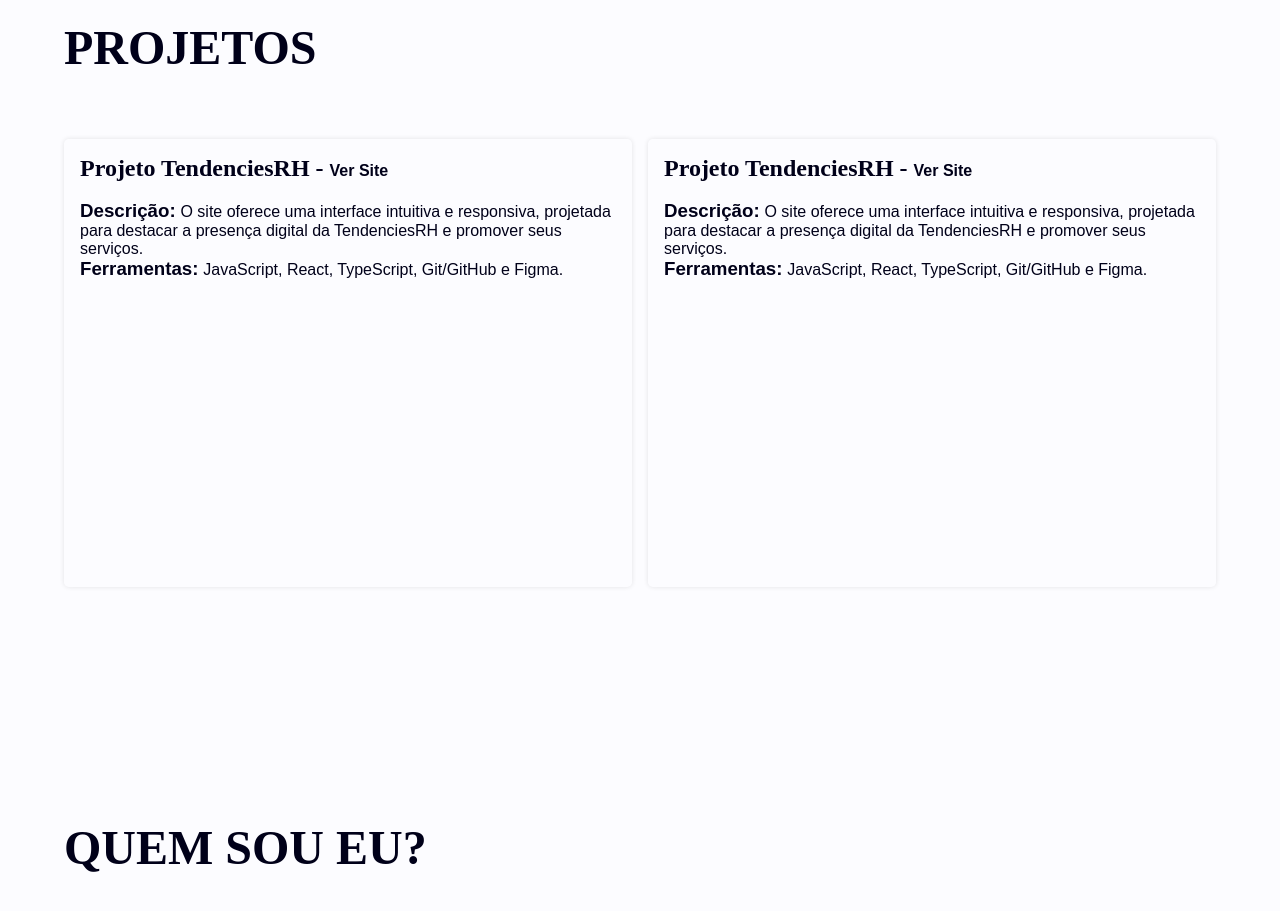
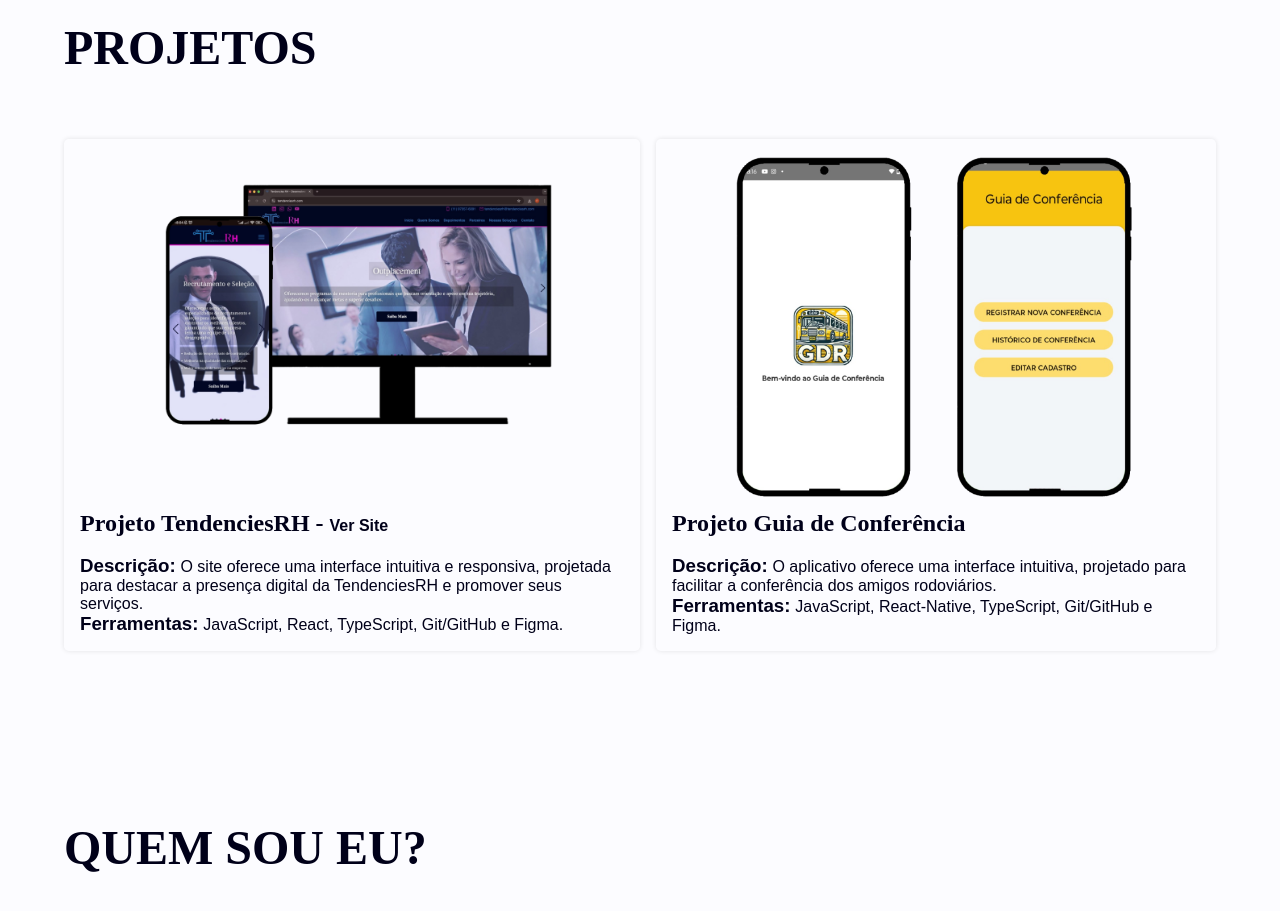
Before and after one commit to matheusLdev/projeto-portfolio, a React (Vite) app: page / in a window 1280 px wide. Shown: the part 820-1731 px from the top of the page. Built offline with nearby package versions, Linux system fonts and the light colour scheme; the HTML template or start-up script is replaced by a standard one; a web font is replaced by a local one.

Commit message:
feat: adicionando imagens dos projetos no portfólio

```diff
--- a/index.html
+++ b/index.html
@@ -4,7 +4,7 @@
     <meta charset="UTF-8" />
     <link rel="icon" type="image/svg+xml" href="./src/assets/images/favicon.svg" />
     <meta name="viewport" content="width=device-width, initial-scale=1.0" />
-    <title>Matheus Dev</title>
+    <title>Matheus Gonçalves - Desenvolvedor Full-stack</title>
   </head>
   <body>
     <div id="root"></div>
--- a/src/components/Project/index.tsx
+++ b/src/components/Project/index.tsx
@@ -1,11 +1,15 @@
 import ContainerSection from '../ContainerSection';
 import { CardProject, ContainerProjects } from './style';
+import TendenciesRh from '../../assets/images/tendenciesrh.png';
+import GuiaConferencia from '../../assets/images/app-gdc.png';
 
 const Project = () => {
   return (
     <ContainerSection id='projeto' titleSection='Projetos'>
       <ContainerProjects>
         <CardProject>
+          <img src={TendenciesRh} alt='Imagem do projeto TendenciesRH'/>
+          <div>
             <h2>Projeto TendenciesRH - <a href='https://tendenciesrh.com/' target='_blank' rel='noopener noreferrer'>Ver Site</a></h2>
             <br/>
             <h3>Descrição:</h3>
@@ -13,15 +17,19 @@
             <br/>
             <h3>Ferramentas:</h3>
             <p>JavaScript, React, TypeScript, Git/GitHub e Figma.</p>
+          </div>
         </CardProject>
         <CardProject>
-          <h2>Projeto TendenciesRH - <a href='http://' target='_blank' rel='noopener noreferrer'>Ver Site</a></h2>
+          <img src={GuiaConferencia} alt='Imagem do app Guia de Conferência'/>
+          <div>
+            <h2>Projeto Guia de Conferência</h2>
             <br/>
             <h3>Descrição:</h3>
-          <p>O site oferece uma interface intuitiva e responsiva, projetada para destacar a presença digital da TendenciesRH e promover seus serviços.</p>
+            <p>O aplicativo oferece uma interface intuitiva, projetado para facilitar a conferência dos amigos rodoviários.</p>
             <br/>
             <h3>Ferramentas:</h3>
-          <p>JavaScript, React, TypeScript, Git/GitHub e Figma.</p>
+            <p>JavaScript, React-Native, TypeScript, Git/GitHub e Figma.</p>
+          </div>
         </CardProject>
       </ContainerProjects>
     </ContainerSection>
--- a/src/components/Project/style.ts
+++ b/src/components/Project/style.ts
@@ -11,19 +11,36 @@
 
   @media (max-width: 920px) {
     flex-wrap: wrap;
+    justify-content: center;
   }
 `
 
 export const CardProject = styled.div`
+  display: flex;
+  flex-direction: column;
+  align-items: center;
+  justify-content: space-between  ;
+  max-width: 50%;
   min-width: 22rem;
-  height: 28rem;
+  height: 32rem;
   padding: 1rem;
   border-radius: .3rem;
   box-shadow: 0 0 .3rem 0 rgba(0,0,0,.1);
   margin-bottom: 2rem;
 
   @media (max-width: 920px) {
+    max-width: 90%;
     height: fit-content;
+
+    img {
+      width: 100%;
+    }
+  }
+
+  img {
+    max-width: 400px;
+    border-radius: 8px;
+    margin: 0 auto;
   }
 
   h2 a {
```
Also changed, not shown: src/assets/images/app-gdc.png (added), src/assets/images/tendenciesrh.png (added). Lines whose indentation alone changed are shown as unchanged.
